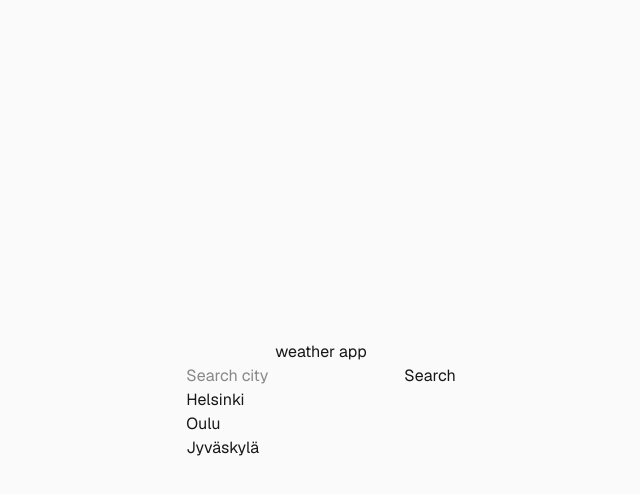
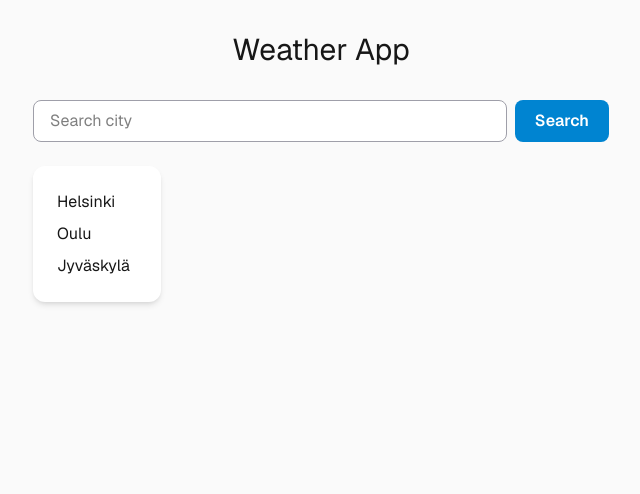
Before and after one commit to ollikor/weatherApp, a Next.js app in the folder weather-app/: page / in a window 1280 px wide. Shown: the top 494 px of the page, without its empty margins (319-959 px from the left). Built offline with nearby package versions, Linux system fonts and the light colour scheme.

Commit message:
add styles

```diff
--- a/weather-app/app/components/searchForm.tsx
+++ b/weather-app/app/components/searchForm.tsx
@@ -15,14 +15,20 @@ export default function SearchForm() {
     }
 
     return(
-            <form onSubmit={handleSubmit}>
+            <form onSubmit={handleSubmit} className="flex w-full gap-2">
                 <input
                     value={city}
                     placeholder="Search city"
                     onChange={(e) => setCity(e.target.value)}
                     onClick={(e) => e.currentTarget.select()}
+                    className="flex-1 rounded-lg border border-zinc-400 bg-white px-4 py-2 text-black focus:border-sky-500 focus:outline-none"
                 />
-                <button type="submit">Search</button>
+                <button
+                    type="submit"
+                    className="rounded-lg bg-sky-600 px-5 py-2 font-semibold text-white hover:bg-sky-700"
+                >
+                    Search
+                </button>
             </form>
     )
 }
--- a/weather-app/app/page.tsx
+++ b/weather-app/app/page.tsx
@@ -6,7 +6,7 @@ import { getWeather } from "./services/weather"
 
 async function Weather({ searchParams }: { searchParams: Promise<{ city?: string }> }) {
   const { city } = await searchParams
-  if(!city) return null
+  if (!city) return null
   const data = await getWeather(city)
   console.log(data)
 
@@ -15,9 +15,9 @@ async function Weather({ searchParams }: { searchParams: Promise<{ city?: string
   }
 
   return (
-    <div>
-      <Link href={`/weather/${data.name}`}>{data.name}</Link>
-      <p>Temperature: {data.main.temp}</p>
+    <div className="flex flex-col items-center w-full ml-auto w-64 rounded-xl bg-sky-100 p-6 shadow-md dark:bg-zinc-900">
+      <Link href={`/weather/${encodeURIComponent(data.name)}`}>{data.name}</Link>
+      <p>{data.main.temp} °C</p>
       <Image
         src={`https://openweathermap.org/img/wn/${data.weather[0].icon}@2x.png`}
         alt={data.weather[0].description}
@@ -34,18 +34,29 @@ export default function Home({ searchParams,
 }: {
   searchParams: Promise<{ city?: string }>
 }) {
+
+  const cities = ["Helsinki", "Oulu", "Jyväskylä"]
+
   return (
-    <div className="flex flex-col flex-1 items-center justify-center bg-zinc-50 font-sans dark:bg-black">
-      <p>weather app</p>
-      <ul>
+    <div className="flex flex-col flex-1 items-center gap-8 bg-zinc-50 p-8 font-sans dark:bg-black">
+      <h1 className="text-3xl">Weather App</h1>
+      <div className="flex w-full max-w-xl flex-col gap-6">
         <SearchForm />
-        <li><Link href="/?city=helsinki">Helsinki</Link></li>
-        <li><Link href="/?city=oulu">Oulu</Link></li>
-        <li><Link href="/?city=jyvaskyla">Jyväskylä</Link></li>
-        <Suspense fallback={<p>Loading weather...</p>}>
-          <Weather searchParams={searchParams} />
-        </Suspense>
-      </ul>
+        <div className="flex flex-col gap-6 md:flex-row md:items-stretch md:gap-8">
+          <ul className="flex w-32 shrink-0 flex-col justify-center gap-2 rounded-xl bg-white p-6 shadow-md dark:bg-zinc-900">
+            {cities.map((c) => (
+              <li key={c}><Link href={`/?city=${encodeURIComponent(c)}`}>{c}</Link></li>
+            ))
+
+            }
+          </ul>
+          <div className="min-w-0 w-full flex-1 md:w-auto">
+            <Suspense fallback={<p>Loading weather...</p>}>
+              <Weather searchParams={searchParams} />
+            </Suspense>
+          </div>
+        </div>
+      </div>
     </div>
   );
 }
--- a/weather-app/app/services/weather.ts
+++ b/weather-app/app/services/weather.ts
@@ -4,7 +4,7 @@ export async function getWeather(city: string): Promise<Weather | null> {
 
     const key = process.env.WEATHER_KEY
 
-    const url = `https://api.penweathermap.org/data/2.5/weather?q=${encodeURIComponent(city)}&units=metric&lang=en&appid=${key}`
+    const url = `https://api.openweathermap.org/data/2.5/weather?q=${encodeURIComponent(city)}&units=metric&lang=fi&appid=${key}`
 
     const response = await fetch(url)
 
--- a/weather-app/app/weather/[city]/page.tsx
+++ b/weather-app/app/weather/[city]/page.tsx
@@ -4,7 +4,7 @@ import Image from "next/image"
 
 async function Weather({ params }: { params: Promise<{ city: string }>}) {
     const { city } = await params
-    const data = await getWeather(city)
+    const data = await getWeather(decodeURIComponent(city))
     console.log(data)
 
     if (data === null) {
```
